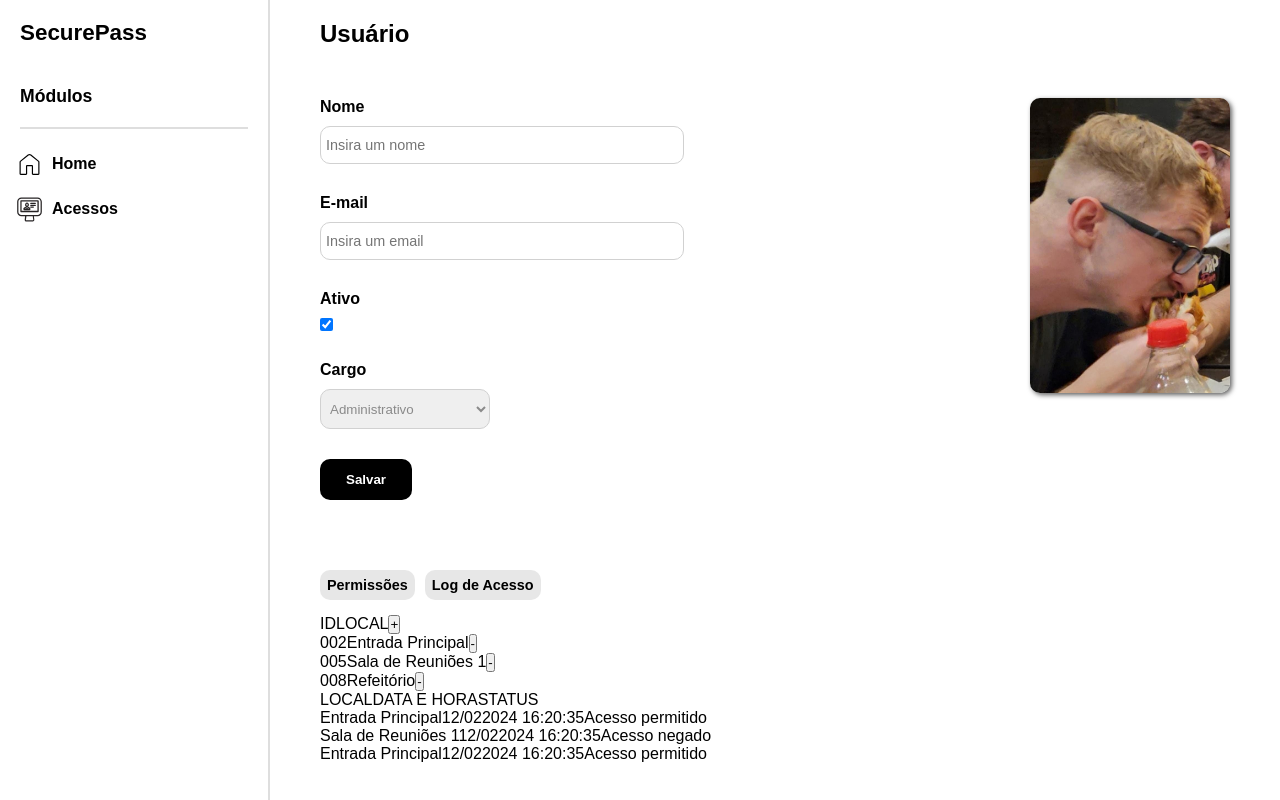
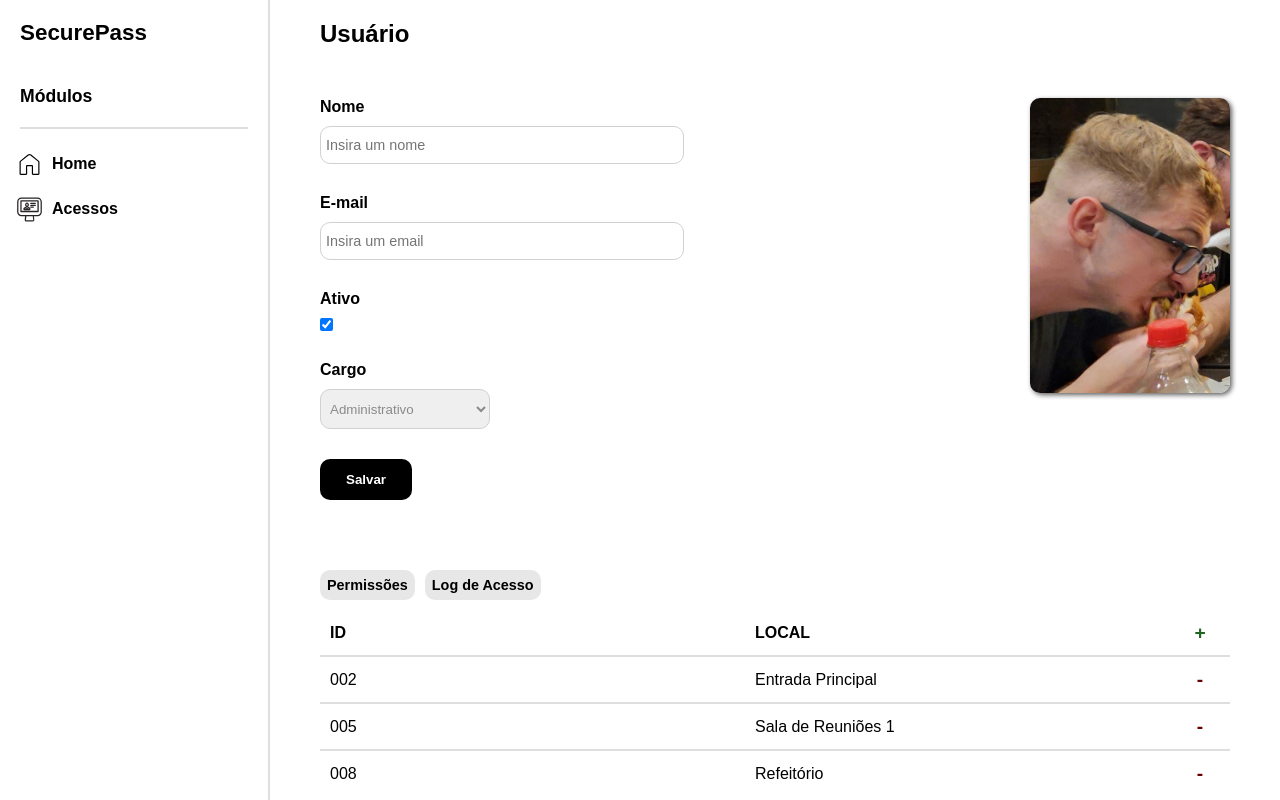
Before and after one commit to ldallmann/SecurePass, a React (Create React App) app in the folder frontend/: page /profile in a window 1280 px wide. Shown: the top 800 px of the page. Built offline with nearby package versions, Linux system fonts and the light colour scheme.

Commit message:
Correção da tela Profile.js

```diff
--- a/frontend/src/pages/Profile.js
+++ b/frontend/src/pages/Profile.js
@@ -46,36 +46,36 @@ function Profile() {
 {/* ----------------------------------------------------PRIMEIRA TABELA --------------------------------------------------*/}
 
 
-				<article className="article-table">
-					<div className="table-row firs-row">
+				<article className={styles.articleTable}>
+					<div className={`${styles.tableRow} ${styles.firsRow}`}>
 						<span>ID</span>
 						<span>LOCAL</span>
-						<button className="add-button">+</button>
+						<button className={styles.addButton}>+</button>
 					</div>
 
-					<div className="line"></div>
+					<div className={styles.line}></div>
 
-					<div className="overflow-table">
-						<div className="table-row">
+					<div className={styles.overflowTable}>
+						<div className={styles.tableRow}>
 							<span>002</span>
 							<span>Entrada Principal</span>
-							<button className="remove-button">-</button>
+							<button className={styles.removeButton}>-</button>
 						</div>
 
-						<div className="line"></div>
+						<div className={styles.line}></div>
 
-						<div className="table-row">
+						<div className={styles.tableRow}>
 							<span>005</span>
 							<span>Sala de Reuniões 1</span>
-							<button className="remove-button">-</button>
+							<button className={styles.removeButton}>-</button>
 						</div>
 
-						<div className="line"></div>
+						<div className={styles.line}></div>
 
-						<div className="table-row">
+						<div className={styles.tableRow}>
 							<span>008</span>
 							<span>Refeitório</span>
-							<button className="remove-button">-</button>
+							<button className={styles.removeButton}>-</button>
 						</div>
 					</div>
 				</article>
@@ -84,33 +84,33 @@ function Profile() {
 {/* ---------------------------------------------------SEGUNDA TABELA --------------------------------------------------*/}
 
 
-				<article className="article-table">
-					<div className="table-row firs-row">
+				<article className={styles.articleTable}>
+					<div className={`${styles.tableRow} ${styles.firsRow}`}>
 						<span>LOCAL</span>
 						<span>DATA E HORA</span>
 						<span>STATUS</span>
 					</div>
 
-					<div className="line"></div>
+					<div className={styles.line}></div>
 
-					<div className="overflow-table">
-						<div className="table-row">
+					<div className={styles.overflowTable}>
+						<div className={styles.tableRow}>
 							<span>Entrada Principal</span>
 							<span>12/022024 16:20:35</span>
 							<span>Acesso permitido</span>
 						</div>
 
-						<div className="line"></div>
+						<div className={styles.line}></div>
 
-						<div className="table-row">
+						<div className={styles.tableRow}>
 							<span>Sala de Reuniões 1</span>
 							<span>12/022024 16:20:35</span>
 							<span>Acesso negado</span>
 						</div>
 
-						<div className="line"></div>
+						<div className={styles.line}></div>
 
-						<div className="table-row">
+						<div className={styles.tableRow}>
 							<span>Entrada Principal</span>
 							<span>12/022024 16:20:35</span>
 							<span>Acesso permitido</span>
```
